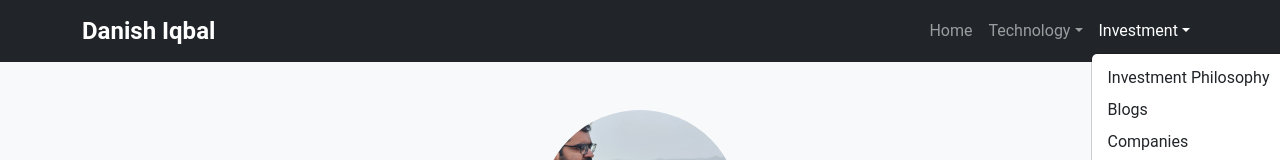
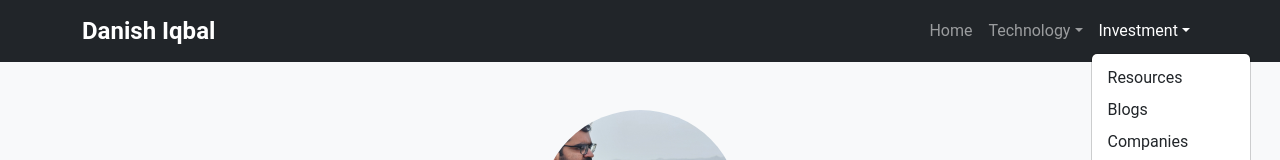
Before and after one commit to danishiqbal-11/portfolio, a React (Create React App) app: page / in a window 1280 px wide. Both pictures are taken after a click on the button "Investment". Shown: the top 160 px of the page. Built offline with nearby package versions, Linux system fonts and the light colour scheme.

Commit message:
fix: rename dropdown item to Resources

```diff
--- a/src/components/Header.js
+++ b/src/components/Header.js
@@ -17,7 +17,7 @@ const Header = () => {
               <NavDropdown.Item as={Link} to="/technology/hld">HLD</NavDropdown.Item>
             </NavDropdown>
             <NavDropdown title="Investment" id="basic-nav-dropdown">
-              <NavDropdown.Item as={Link} to="/investment">Investment Philosophy</NavDropdown.Item>
+              <NavDropdown.Item as={Link} to="/investment">Resources</NavDropdown.Item>
               <NavDropdown.Item as={Link} to="/investment/blogs">Blogs</NavDropdown.Item>
               <NavDropdown.Item as={Link} to="/investment/companies">Companies</NavDropdown.Item>
             </NavDropdown>
```
